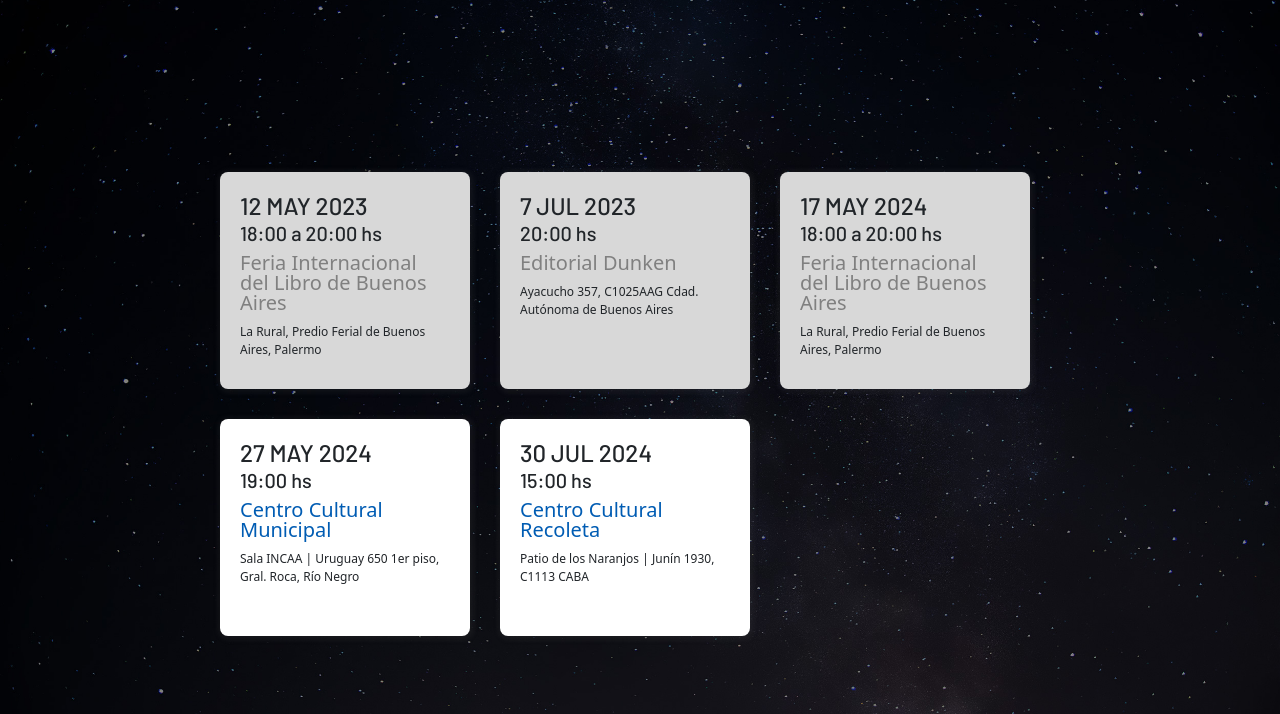
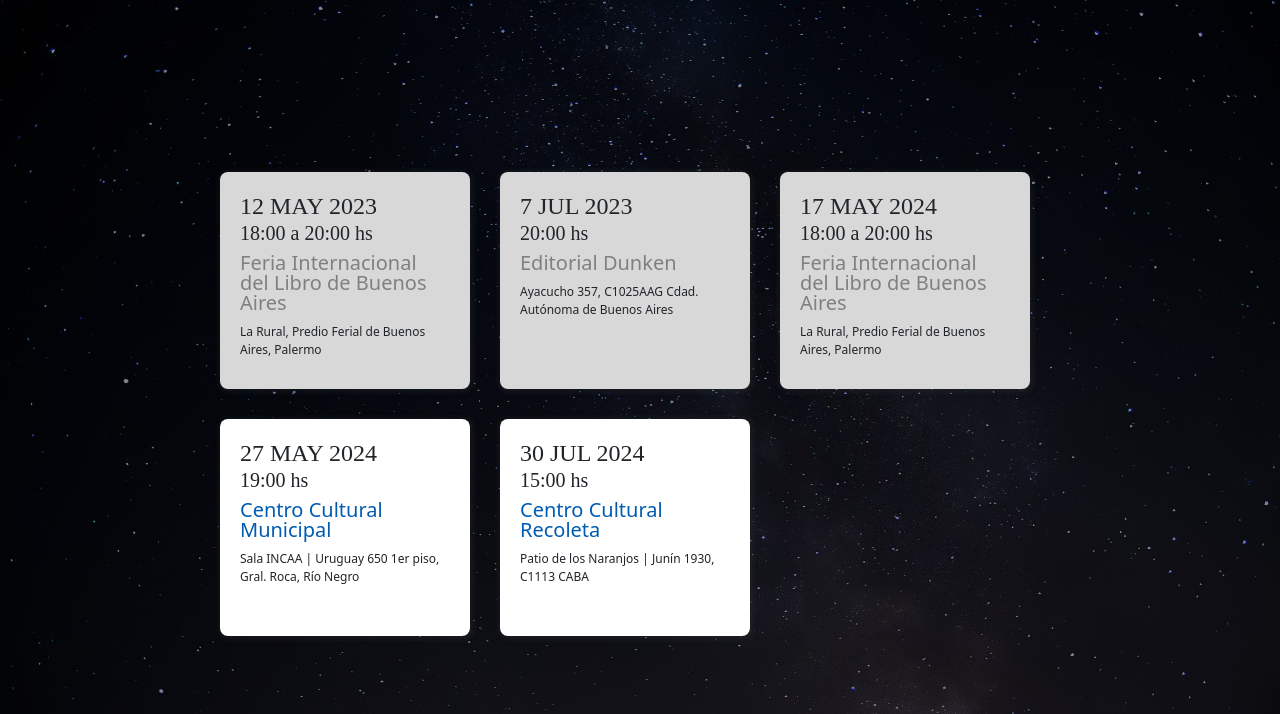
Before and after one commit to florikofs/entrega_final, a website: page pages/eventos.html in a window 1280 px wide. Shown: the part 86-800 px from the top of the page. Drawn offline with nearby package versions, Linux system fonts and the light colour scheme.

Commit message:
Prueba font 9

```diff
--- a/scss/utilities/_fonts.scss
+++ b/scss/utilities/_fonts.scss
@@ -3,7 +3,7 @@
     src: url('../resources/fonts/barlow-regular.ttf');
 }
 
-@font-face {
-    font-family: font-main-med;
-    src: url('../resources/fonts/barlow-medium.ttf');
-}
+// @font-face {
+//     font-family: font-main-med;
+//     src: url('../resources/fonts/barlow-medium.ttf');
+// }
```
Also changed, not shown: css/style.css.
